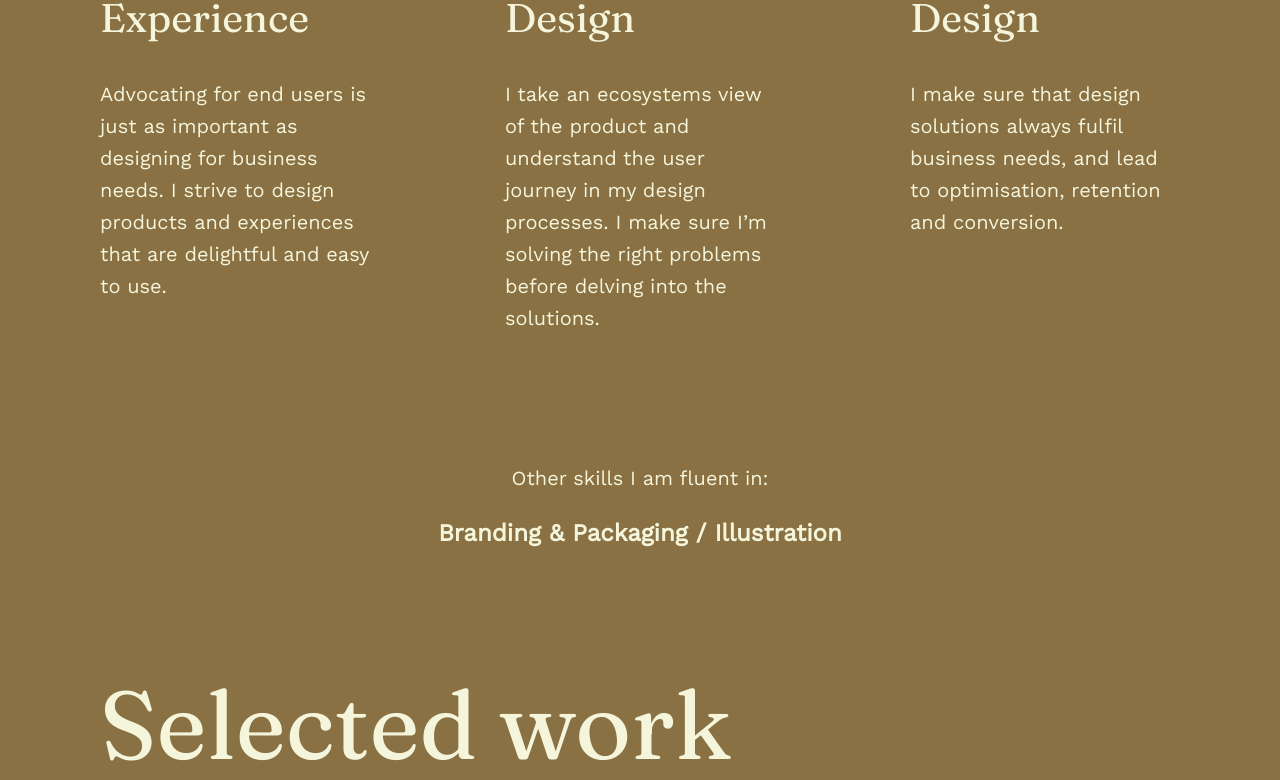
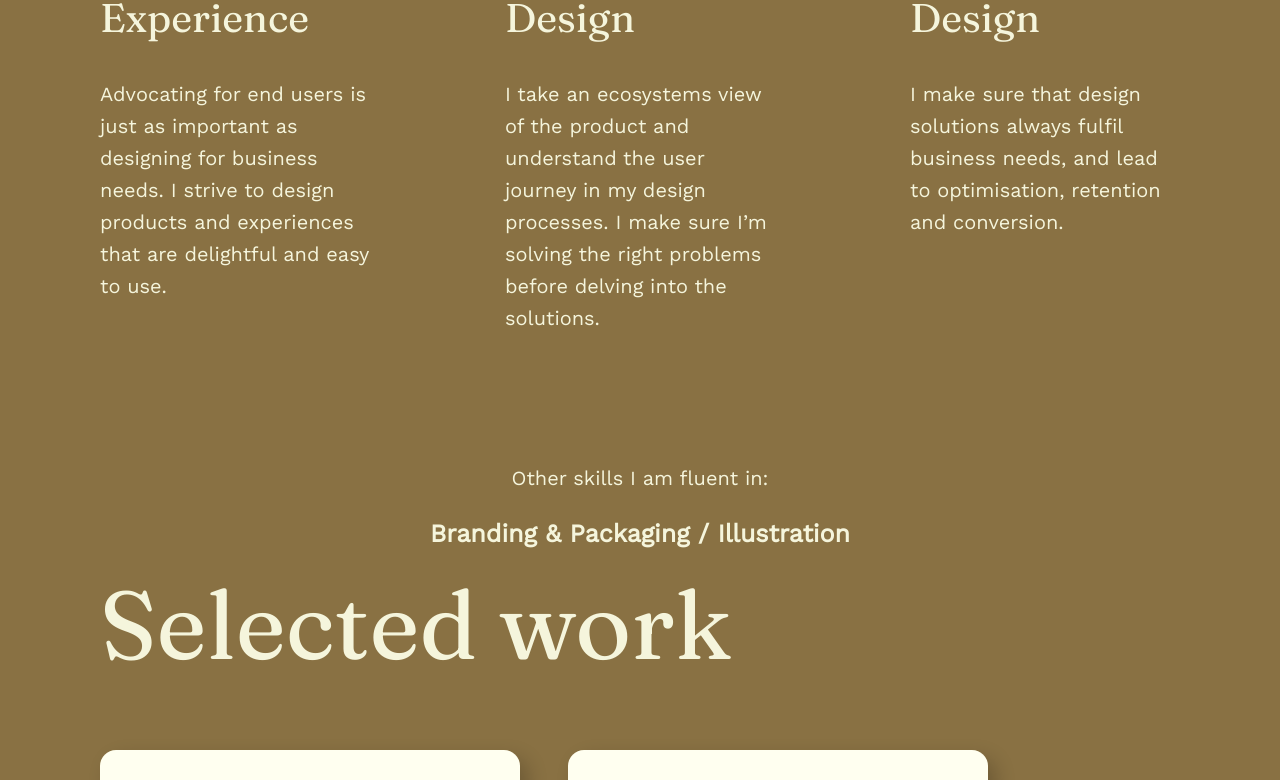
Before and after one commit to kateyibozhou/react-portfolio, a React (Create React App) app: page / in a window 1280 px wide. Shown: the part 2708-3488 px from the top of the page. Built offline with nearby package versions, Linux system fonts and the light colour scheme.

Commit message:
inherit size

```diff
--- a/src/components/CoreSkills.css
+++ b/src/components/CoreSkills.css
@@ -1,11 +1,13 @@
 .core-skills {
   display: flex;
   flex-direction: column;
+  justify-content: space-around;
   gap: 48px;
   padding: 48px 100px;
   background-color: var(--primary-color-dark);
   color: var(--secondary_color);
   font-family: "Work Sans", sans-serif;
+  height: 100vh;
 }
 
 .core-skills .title {
@@ -25,6 +27,6 @@
 }
 
 .core-skills .other-skills {
-  font-size: 24px;
+  font-size: calc(15px + 0.78vw);
   font-weight: 700;
 }
```
